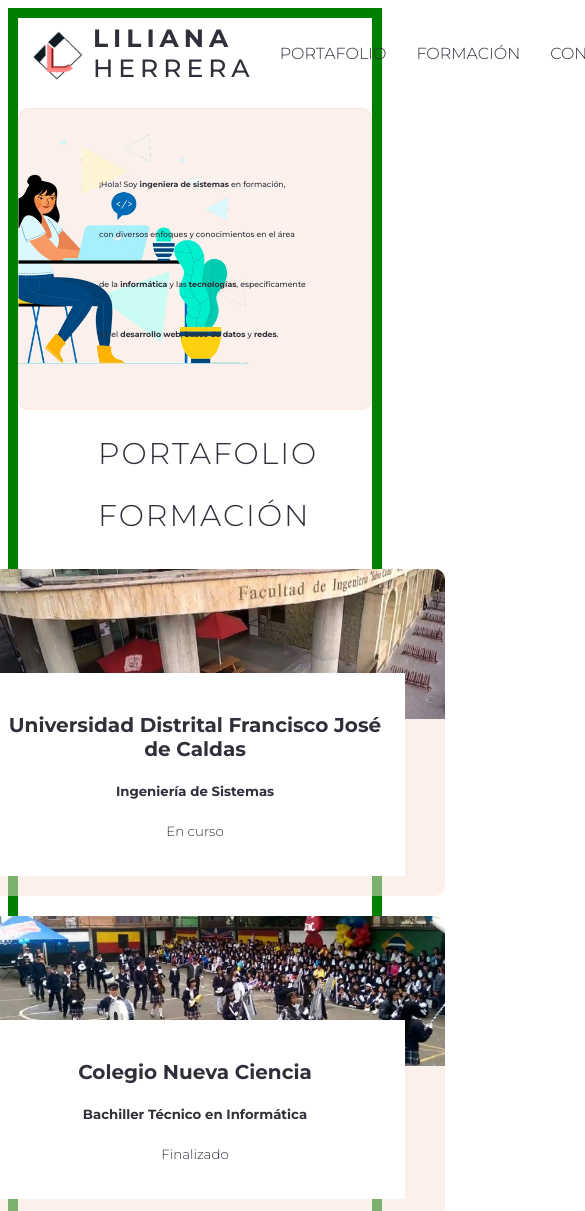
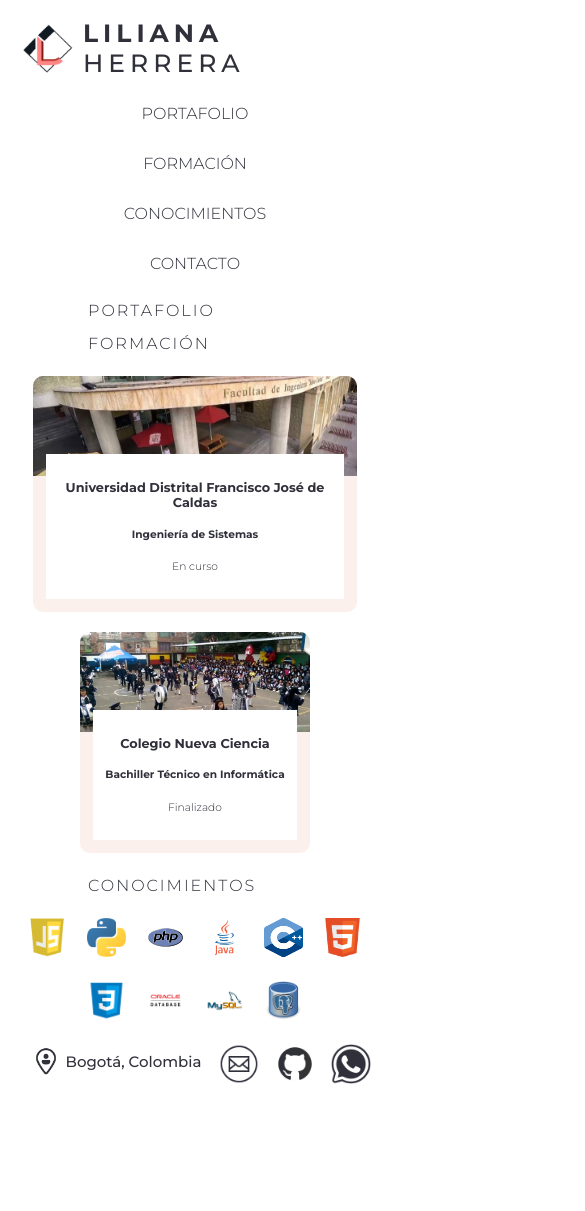
Before and after one commit to luzlyherrera/luzlyherrera.github.io, a plain HTML site: page index.html in a window 390 px wide. Shown: the top 1211 px of the page, 585 px wide, since content can reach past the window. After the commit the page ends 1102 px from the top, so only its background shows below. Drawn offline with Linux system fonts and the light colour scheme.

Commit message:
Responsiveando el header

```diff
--- a/index.html
+++ b/index.html
@@ -37,15 +37,16 @@
             </nav>
     </header>
 
-    <section class="hero"> <!-- Secciones, se llama hero por convencion  -->
-            <h1> <!-- Etiqueta de titulo -->
-                <!--Strong: nos sirve para negrilla -->
+    <!-- <section class="hero">
+            <h1>
                 ¡Hola! Soy <strong>ingeniera de sistemas</strong> en formación, <br> con diversos enfoques y conocimientos en el área <br> de la <strong>informática</strong> y las <strong>tecnologías</strong>, especificamente <br>en el <strong>desarrollo web</strong>, <strong>bases de datos</strong> y <strong>redes</strong>.
             </h1>
-    </section>
+    </section> -->
+
     <h2>Portafolio</h2>
+
     <section id="portafolio" class="portfolio">
-        <article class="project"> <!--Etiqueta que auntoexplica lo qe contenga-->
+        <article class="project">
             <div class="project-details">
                 <h3 class="project-title">Nada por ahora:(</h3>
                 <h6 class="project-course">Cuando lo haga va a quedar super bonis</h6>
@@ -58,9 +59,11 @@
             </figure>
         </article>
     </section>
+
     <h2>Formación</h2>
+
     <section id="formacion" class="formation-list">
-        <article class="formation"> <!--Etiqueta que auntoexplica lo qe contenga-->
+        <article class="formation">
             <figure class="formation-imagenContainer">
                 <img class="formation-image" src="images/universidad.jpg">
             </figure>
@@ -70,7 +73,7 @@
                 <p class="formation-state"><small>En curso</small></p>
             </div>
         </article>
-        <article class="formation"> <!--Etiqueta que auntoexplica lo qe contenga-->
+        <article class="formation">
             <figure class="formation-imagenContainer">
                 <img class="formation-image" src="images/colegio.jpg">
             </figure>
@@ -119,7 +122,7 @@
             <figure>
                 <img src="images/ubicacion.png" alt="">
             </figure>
-            <h4>Bogotá D.C, Colombia</h4>
+            <h4>Bogotá, Colombia</h4>
         </div>
         <div class="redes">
         <figure>
--- a/style/estilo.css
+++ b/style/estilo.css
@@ -22,7 +22,7 @@ body {
 }
 h2 {
   margin-left: 80px;
-  font-size: 30px;
+  font-size: 25px;
   text-transform: uppercase;
   font-weight: 300;
   color: #2f303a;
@@ -63,7 +63,6 @@ h2 {
 
 .hero h1 {
   color: #2f303a;
-  font-size: 2vw;
   margin-left: 80px;
   line-height: 50px; /*Espacio entre fraces*/
   font-weight: 500; /*Estilos y pesos de fuentes (negrilla)*/
@@ -84,6 +83,7 @@ figure {
   color: #2f303a;
   display: flex;
   height: 70px;
+  flex-wrap: wrap;
   justify-content: space-between; /*Crea un espacio entre los contenedores de header*/
 }
 
@@ -114,6 +114,7 @@ figure {
 .header ul {
   height: inherit;
   display: flex;
+  flex-wrap: wrap;
 }
 
 .header ul li {
@@ -168,15 +169,17 @@ figure {
 }
 
 .knowledge {
-  margin-left: 100px;
+  justify-self: center;
+  width: auto;
   display: flex;
+  justify-content: center;
   flex-wrap: wrap; /*Hacer que los elementos caigan y no esten siempre en fila*/
   /*flex-direction:row;Direccion del flex*/
 }
 
 .knowledge img {
-  width: 180px;
-  height: 180px;
+  width: 150px;
+  height: 150px;
   margin: 20px;
   /*flex-shrink:0;Capacidad de encogimiento, 0 nada de encogimiento, 1 mucho encogimiento*/
 }
@@ -218,21 +221,97 @@ h4 {
 
 /*Agregando los media queries con el metodo desktop-first (Se comienza desde la pantalla más grande)*/
 
-@media screen and (max-width: 1024px) {
-
-}
-
-@media screen and (max-width: 768px) {
-  body {
-    /*Condiciones para pantallas de menos de 768px*/
-    border: 10px solid green;
+@media screen and (max-width: 1366px) {
+  .knowledge {
+    margin: 50px;
   }
 }
 
+@media screen and (max-width: 1215px) {
+  .knowledge img {
+    width: 10vw;
+    height: 10vw;
+  }
+  .knowledge {
+    margin: auto;
+  }
+}
+
+@media screen and (max-width: 1215px) {
+  .knowledge img {
+    width: 10vw;
+    height: 10vw;
+  }
+}
+
+@media screen and (max-width: 1150px) {
+  .formation {
+    width: 60%;
+  }
+  .formation img {
+    width: 100%;
+    height: 150px;
+    object-fit: cover; /*Para que la imagen no se deforme*/
+  }
+  h2 {
+    font-size: 1.5em;
+  }
+}
+
+@media screen and (max-width: 1023px) {
+  .header {
+    display: block;
+    height: auto;
+  }
+  .header ul {
+    display: initial;
+  }
+  .header ul li {
+    height: 50px;
+  }
+  .header a {
+    justify-content: center;
+  }
+  .header div {
+    justify-content: center;
+  }
+  .header figure {
+    margin-top: 5px;
+  }
+}
+
+@media screen and (max-width: 767px) {
+  .formation-detail {
+    font-size: 0.8em;
+    padding: 1em;
+  }
+
+  .formation-title {
+    font-size: 1em;
+  }
+  .formation img {
+    width: 100%;
+    height: 100px;
+  }
+  h2 {
+    font-size: 1.2em;
+  }
+  .knowledge img {
+    margin: 10px;
+  }
+}
 @media screen and (max-width: 480px) {
-
+  .formation {
+    width: auto;
+    flex-shrink: initial;
+  }
+  .formation-detail {
+    margin: -2em 1em 1em;
+  }
+  h2 {
+    font-size: 1em;
+  }
 }
 
 @media screen and (max-width: 320px) {
-
 }
```
